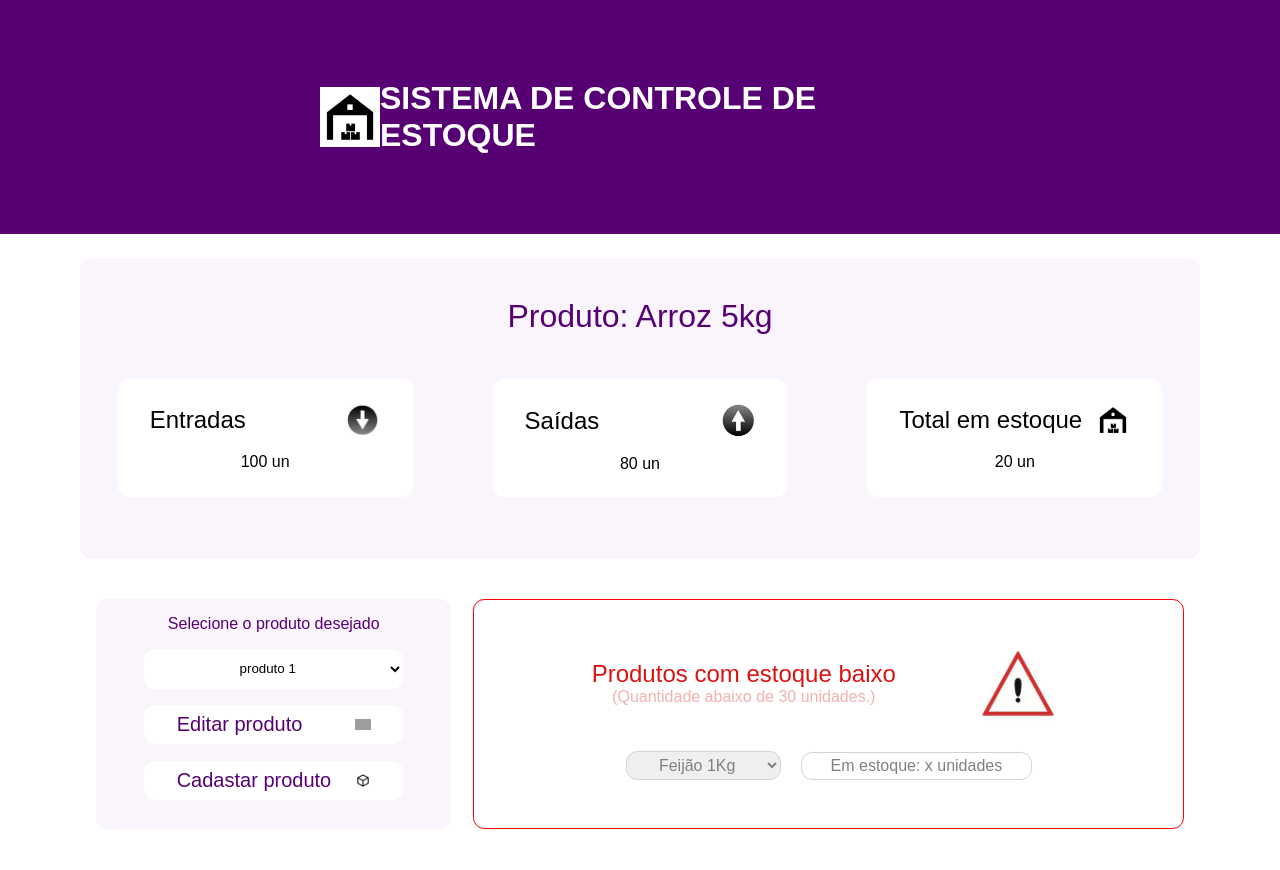
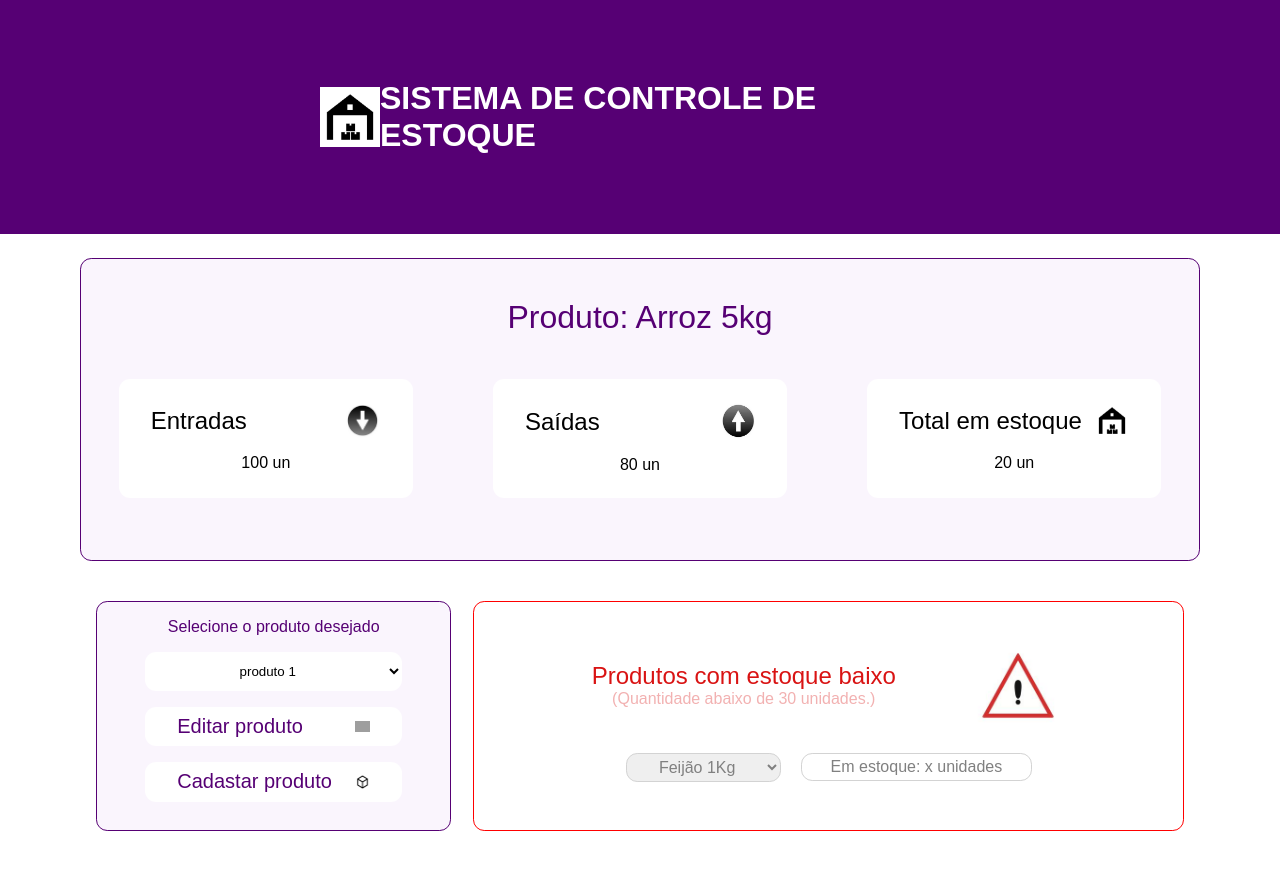
Before and after one commit to sheilakerber/controle-estoque-app, a React (Create React App) app: page / in a window 1280 px wide. Shown: the top 870 px of the page. Built offline with nearby package versions, Linux system fonts and the light colour scheme; grey boxes are pictures that could not be loaded; a web font is replaced by a local one.

Commit message:
inserts border in the Dashboard and ProductManager elements

```diff
--- a/src/components/Dashboard/styles.ts
+++ b/src/components/Dashboard/styles.ts
@@ -7,6 +7,7 @@ export const Container = styled.main`
     background: var(--lightPurple);
     width: 90%;
     border-radius: 0.7rem;
+    border: 1px solid var(--darkPurple);
 
     h1 {
         display: block;
--- a/src/components/ProductManager/styles.ts
+++ b/src/components/ProductManager/styles.ts
@@ -22,6 +22,7 @@ export const Container = styled.div`
     .selectProdut {
         background: var(--lightPurple);
         display: block;
+        border: 1px solid var(--darkPurple);
 
         h1 {
             font-weight: lighter;
```
